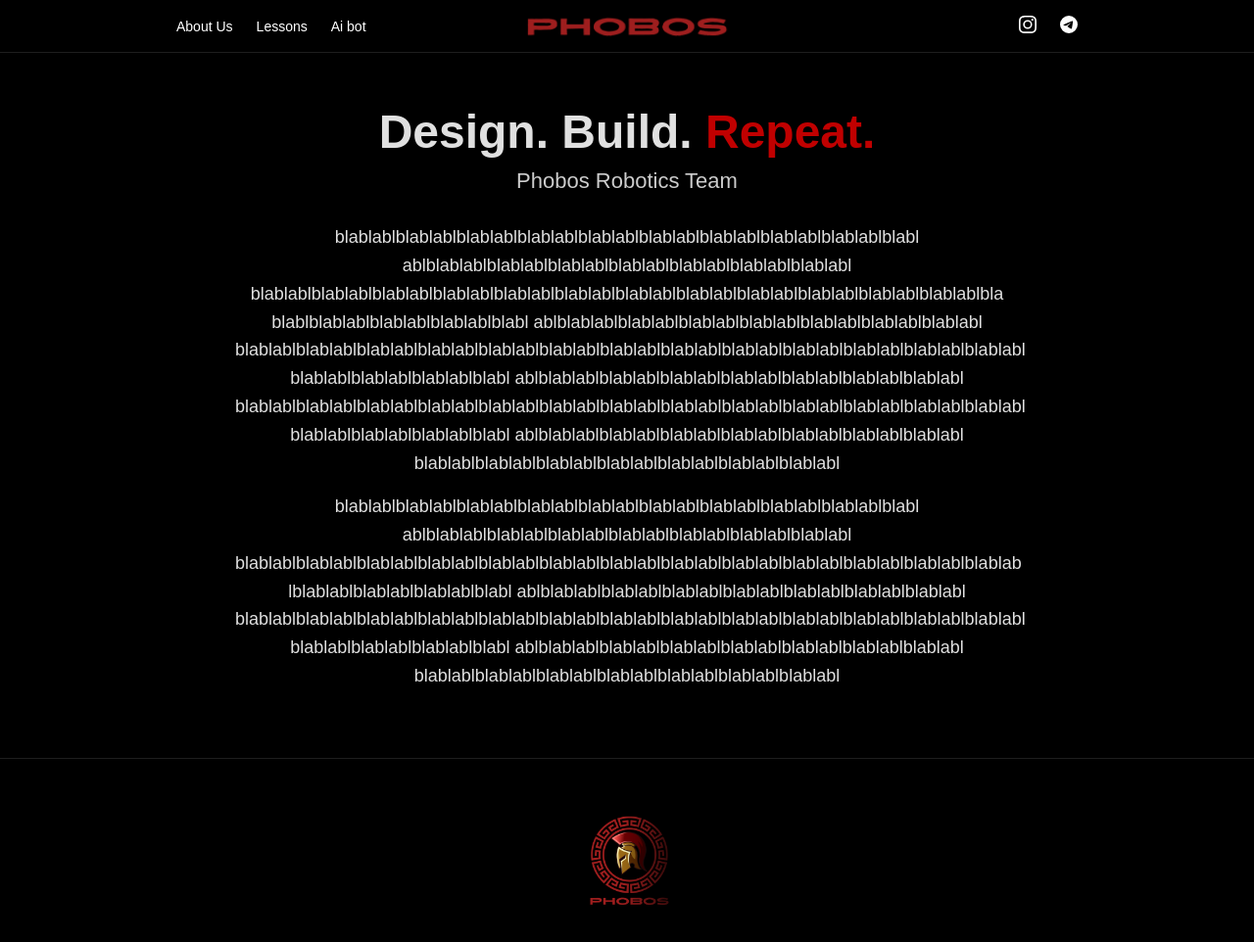
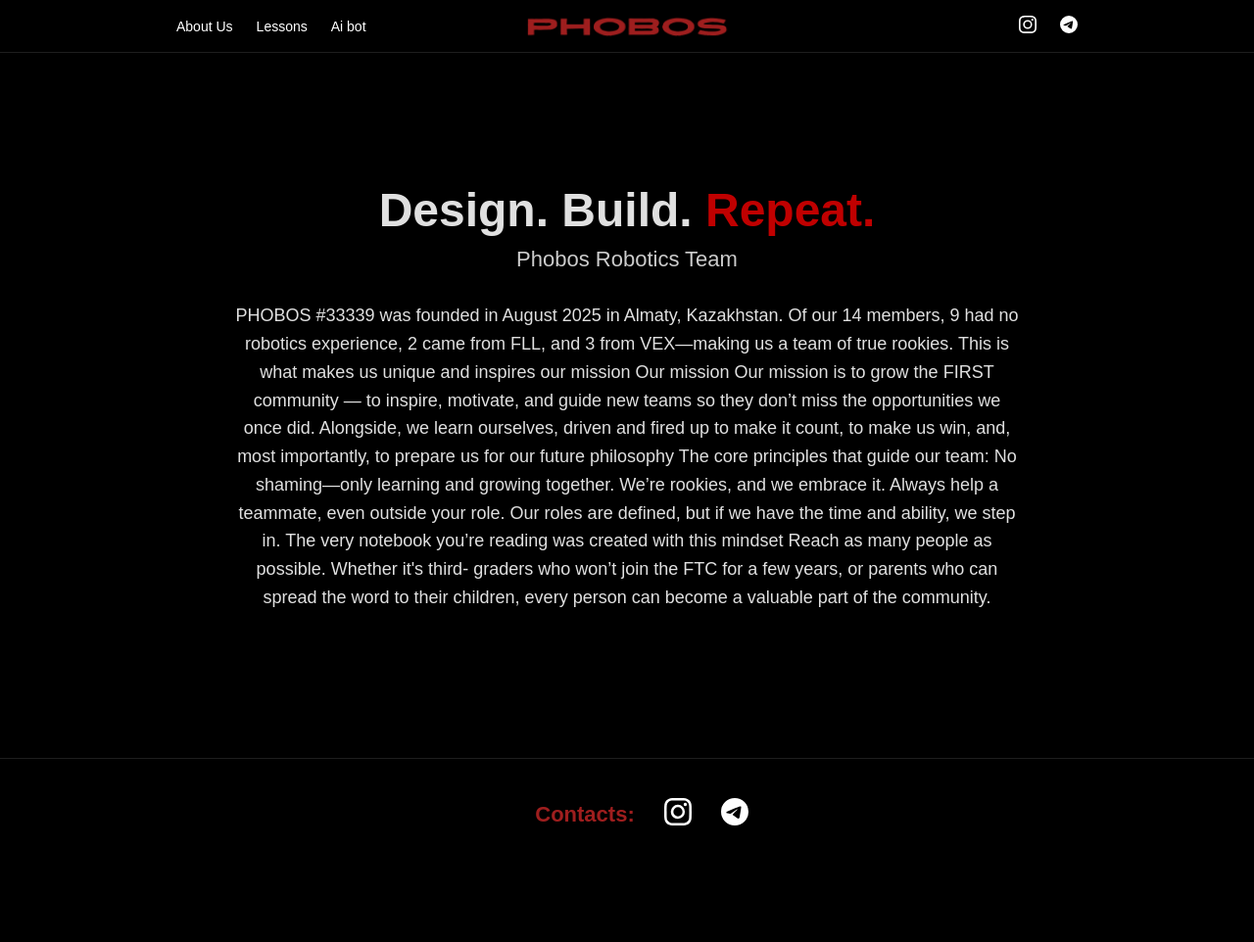
Before and after one commit to AlikhanTryBeProgrammer/PhobosWeb, a plain HTML site: page about.html in a window 1280 px wide. Shown: the whole page at 98% size. After the commit the page ends 912 px from the top, so only its background shows below. Drawn offline with Linux system fonts and the light colour scheme.

Commit message:
Initial commit

```diff
--- a/about.html
+++ b/about.html
@@ -18,12 +18,12 @@
         <img src="phobos.png" alt="logo" id="logo">
     </a>
         <div>
-            <a href="https://www.instagram.com/ftc_phobos?utm_source=ig_web_button_share_sheet&igsh=ZDNlZDc0MzIxNw==">
+            <a href="https://www.instagram.com/ftc_phobos?utm_source=ig_web_button_share_sheet&igsh=ZDNlZDc0MzIxNw==" target="_blank">
                 <svg xmlns="http://www.w3.org/2000/svg" width="16" height="16" fill="currentColor" class="bi bi-instagram" viewBox="0 0 16 16">
                     <path d="M8 0C5.829 0 5.556.01 4.703.048 3.85.088 3.269.222 2.76.42a3.9 3.9 0 0 0-1.417.923A3.9 3.9 0 0 0 .42 2.76C.222 3.268.087 3.85.048 4.7.01 5.555 0 5.827 0 8.001c0 2.172.01 2.444.048 3.297.04.852.174 1.433.372 1.942.205.526.478.972.923 1.417.444.445.89.719 1.416.923.51.198 1.09.333 1.942.372C5.555 15.99 5.827 16 8 16s2.444-.01 3.298-.048c.851-.04 1.434-.174 1.943-.372a3.9 3.9 0 0 0 1.416-.923c.445-.445.718-.891.923-1.417.197-.509.332-1.09.372-1.942C15.99 10.445 16 10.173 16 8s-.01-2.445-.048-3.299c-.04-.851-.175-1.433-.372-1.941a3.9 3.9 0 0 0-.923-1.417A3.9 3.9 0 0 0 13.24.42c-.51-.198-1.092-.333-1.943-.372C10.443.01 10.172 0 7.998 0zm-.717 1.442h.718c2.136 0 2.389.007 3.232.046.78.035 1.204.166 1.486.275.373.145.64.319.92.599s.453.546.598.92c.11.281.24.705.275 1.485.039.843.047 1.096.047 3.231s-.008 2.389-.047 3.232c-.035.78-.166 1.203-.275 1.485a2.5 2.5 0 0 1-.599.919c-.28.28-.546.453-.92.598-.28.11-.704.24-1.485.276-.843.038-1.096.047-3.232.047s-2.39-.009-3.233-.047c-.78-.036-1.203-.166-1.485-.276a2.5 2.5 0 0 1-.92-.598 2.5 2.5 0 0 1-.6-.92c-.109-.281-.24-.705-.275-1.485-.038-.843-.046-1.096-.046-3.233s.008-2.388.046-3.231c.036-.78.166-1.204.276-1.486.145-.373.319-.64.599-.92s.546-.453.92-.598c.282-.11.705-.24 1.485-.276.738-.034 1.024-.044 2.515-.045zm4.988 1.328a.96.96 0 1 0 0 1.92.96.96 0 0 0 0-1.92m-4.27 1.122a4.109 4.109 0 1 0 0 8.217 4.109 4.109 0 0 0 0-8.217m0 1.441a2.667 2.667 0 1 1 0 5.334 2.667 2.667 0 0 1 0-5.334"/>
                 </svg>
             </a>
-            <a href="https://l.instagram.com/?u=https%3A%2F%2Ft.me%2F%2BezFvV44P-K4zNTQy%3Futm_source%3Dig%26utm_medium%3Dsocial%26utm_content%3Dlink_in_bio%26fbclid%3DPAZXh0bgNhZW0CMTEAc3J0YwZhcHBfaWQMMjU2MjgxMDQwNTU4AAGnV-7JKkkQnu58Hg0kOstEyPwCD5aA5HpXF4DBC0WM3NCh8iFZKRjvnjfnPOM_aem_sBzlF9J-dfN0VfNbrCnaig&e=AT02SM1Hnh73CULtVJgi2PknmcRmafHYNRQkY95WUWsWC2oSlkBPJCwNLu0lpOE4Kob-N-WlVLij-1FWW3UAP19glD3PGMikjoBARI51WQ">
+            <a href="https://t.me/ftc_Kazakhstan" target="_blank">
                 <svg xmlns="http://www.w3.org/2000/svg" width="16" height="16" fill="currentColor" class="bi bi-telegram" viewBox="0 0 16 16">
                     <path d="M16 8A8 8 0 1 1 0 8a8 8 0 0 1 16 0M8.287 5.906q-1.168.486-4.666 2.01-.567.225-.595.442c-.03.243.275.339.69.47l.175.055c.408.133.958.288 1.243.294q.39.01.868-.32 3.269-2.206 3.374-2.23c.05-.012.12-.026.166.016s.042.12.037.141c-.03.129-1.227 1.241-1.846 1.817-.193.18-.33.307-.358.336a8 8 0 0 1-.188.186c-.38.366-.664.64.015 1.088.327.216.589.393.85.571.284.194.568.387.936.629q.14.092.27.187c.331.236.63.448.997.414.214-.02.435-.22.547-.82.265-1.417.786-4.486.906-5.751a1.4 1.4 0 0 0-.013-.315.34.34 0 0 0-.114-.217.53.53 0 0 0-.31-.093c-.3.005-.763.166-2.984 1.09"/>
                 </svg>
@@ -34,34 +34,41 @@
     <main class="hero">
         <h1>Design. Build. <span class="highlight">Repeat.</span></h1>
         <h2>Phobos Robotics Team</h2>
-        <p>blablablblablablblablablblablablblablablblablablblablablblablablblablablblabl
-            ablblablablblablablblablablblablablblablablblablablblablabl
-            blablablblablablblablablblablablblablablblablablblablablblablablblablablblablablblablablblablablbla
-            blablblablablblablablblablablblabl
-            ablblablablblablablblablablblablablblablablblablablblablabl
-            blablablblablablblablablblablablblablablblablablblablablblablablblablablblablablblablablblablablblablabl
-            blablablblablablblablablblabl
-            ablblablablblablablblablablblablablblablablblablablblablabl
-            blablablblablablblablablblablablblablablblablablblablablblablablblablablblablablblablablblablablblablabl
-            blablablblablablblablablblabl
-            ablblablablblablablblablablblablablblablablblablablblablabl
-            blablablblablablblablablblablablblablablblablablblablabl
+        <p>
+            PHOBOS #33339 was founded in August 2025 in Almaty, Kazakhstan. Of our 14 members, 9 had no robotics experience, 2 came from FLL, and 3 from VEX—making us a team of true rookies. This is what makes us unique and inspires our mission
+Our mission Our mission is to grow the FIRST community — to inspire, motivate, and guide new teams so they don’t miss the opportunities we once did.
+Alongside, we learn ourselves, driven and fired up to make it count, to make us win, and, most importantly, to prepare us for our future
+philosophy
+The core principles that guide our team:
+No shaming—only learning and growing together. We’re rookies, and we embrace it.
+Always help a teammate, even outside your role. Our roles are defined, but if we have the time and ability, we step in. The very notebook you’re reading was created with this mindset
+Reach as many
+people as possible.
+Whether it's third-
+graders who won’t
+join the FTC for a few years, or parents who can spread the word to their children, every person can become a valuable part of the community.
         </p>
-        <p>blablablblablablblablablblablablblablablblablablblablablblablablblablablblabl
-            ablblablablblablablblablablblablablblablablblablablblablabl
-            blablablblablablblablablblablablblablablblablablblablablblablablblablablblablablblablablblablablblablab
-            lblablablblablablblablablblabl
-            ablblablablblablablblablablblablablblablablblablablblablabl
-            blablablblablablblablablblablablblablablblablablblablablblablablblablablblablablblablablblablablblablabl
-            blablablblablablblablablblabl
-            ablblablablblablablblablablblablablblablablblablablblablabl
-            blablablblablablblablablblablablblablablblablablblablabl</p>
+
     </main>
 
 
 
     <footer>
-        <img src="logo.png" alt="logo">
+        <h3 class="footer-title">Contacts:</h3>
+
+        <div class="footer-socials">
+            <a href="https://www.instagram.com/ftc_phobos" target="_blank">
+                <svg xmlns="http://www.w3.org/2000/svg" width="16" height="16" fill="currentColor" class="bi bi-instagram" viewBox="0 0 16 16">
+                    <path d="M8 0C5.829 0 5.556.01 4.703.048 3.85.088 3.269.222 2.76.42a3.9 3.9 0 0 0-1.417.923A3.9 3.9 0 0 0 .42 2.76C.222 3.268.087 3.85.048 4.7.01 5.555 0 5.827 0 8.001c0 2.172.01 2.444.048 3.297.04.852.174 1.433.372 1.942.205.526.478.972.923 1.417.444.445.89.719 1.416.923.51.198 1.09.333 1.942.372C5.555 15.99 5.827 16 8 16s2.444-.01 3.298-.048c.851-.04 1.434-.174 1.943-.372a3.9 3.9 0 0 0 1.416-.923c.445-.445.718-.891.923-1.417.197-.509.332-1.09.372-1.942C15.99 10.445 16 10.173 16 8s-.01-2.445-.048-3.299c-.04-.851-.175-1.433-.372-1.941a3.9 3.9 0 0 0-.923-1.417A3.9 3.9 0 0 0 13.24.42c-.51-.198-1.092-.333-1.943-.372C10.443.01 10.172 0 7.998 0zm-.717 1.442h.718c2.136 0 2.389.007 3.232.046.78.035 1.204.166 1.486.275.373.145.64.319.92.599s.453.546.598.92c.11.281.24.705.275 1.485.039.843.047 1.096.047 3.231s-.008 2.389-.047 3.232c-.035.78-.166 1.203-.275 1.485a2.5 2.5 0 0 1-.599.919c-.28.28-.546.453-.92.598-.28.11-.704.24-1.485.276-.843.038-1.096.047-3.232.047s-2.39-.009-3.233-.047c-.78-.036-1.203-.166-1.485-.276a2.5 2.5 0 0 1-.92-.598 2.5 2.5 0 0 1-.6-.92c-.109-.281-.24-.705-.275-1.485-.038-.843-.046-1.096-.046-3.233s.008-2.388.046-3.231c.036-.78.166-1.204.276-1.486.145-.373.319-.64.599-.92s.546-.453.92-.598c.282-.11.705-.24 1.485-.276.738-.034 1.024-.044 2.515-.045zm4.988 1.328a.96.96 0 1 0 0 1.92.96.96 0 0 0 0-1.92m-4.27 1.122a4.109 4.109 0 1 0 0 8.217 4.109 4.109 0 0 0 0-8.217m0 1.441a2.667 2.667 0 1 1 0 5.334 2.667 2.667 0 0 1 0-5.334"/>
+                </svg>
+            </a>
+
+            <a href="https://t.me/ezFvV44P-K4zNTQy" target="_blank">
+                <svg xmlns="http://www.w3.org/2000/svg" width="16" height="16" fill="currentColor" class="bi bi-telegram" viewBox="0 0 16 16">
+                    <path d="M16 8A8 8 0 1 1 0 8a8 8 0 0 1 16 0M8.287 5.906q-1.168.486-4.666 2.01-.567.225-.595.442c-.03.243.275.339.69.47l.175.055c.408.133.958.288 1.243.294q.39.01.868-.32 3.269-2.206 3.374-2.23c.05-.012.12-.026.166.016s.042.12.037.141c-.03.129-1.227 1.241-1.846 1.817-.193.18-.33.307-.358.336a8 8 0 0 1-.188.186c-.38.366-.664.64.015 1.088.327.216.589.393.85.571.284.194.568.387.936.629q.14.092.27.187c.331.236.63.448.997.414.214-.02.435-.22.547-.82.265-1.417.786-4.486.906-5.751a1.4 1.4 0 0 0-.013-.315.34.34 0 0 0-.114-.217.53.53 0 0 0-.31-.093c-.3.005-.763.166-2.984 1.09"/>
+                </svg>
+            </a>
+        </div>
     </footer>
 
     </body>
--- a/css/style.css
+++ b/css/style.css
@@ -2,8 +2,12 @@
     margin: 0;
     padding: 0;
     font-family: "Poppins", sans-serif;
+}
+
+body {
     background-color: #000;
 }
+
 
 header {
     display: flex;
@@ -194,3 +198,78 @@
     max-width: 800px;
     margin-bottom: 16px;
 }
+
+.footer {
+    background-color: #000;
+    border-top: 1px solid #1e1e1e;
+    padding: 50px 20px;
+    text-align: center;
+}
+
+.footer-title {
+    color: #9e1e1e;
+    font-size: 22px;
+    margin-bottom: 20px;
+}
+
+.footer-socials {
+    display: flex;
+    justify-content: center;
+    gap: 30px;
+    margin-bottom: 25px;
+    margin-left: 30px;
+}
+
+.footer-socials svg {
+    width: 28px;
+    height: 28px;
+    fill: white;
+    transition: transform 0.2s ease, fill 0.2s ease;
+}
+
+.footer-socials a:hover svg {
+    transform: scale(1.2);
+    fill: #9e1e1e;
+}
+
+.footer-logo {
+    width: 110px;
+    margin: 15px auto;
+    display: block;
+}
+
+.footer-copy {
+    color: #777;
+    font-size: 14px;
+}
+
+.footer {
+    display: flex;
+    flex-direction: column;
+    align-items: center;
+    gap: 60px; /* 🔥 расстояние МЕЖДУ блоками */
+    padding: 70px 20px;
+    background-color: #000;
+    border-top: 1px solid #1e1e1e;
+}
+
+/* Контакты */
+.footer-contacts {
+    display: flex;
+    flex-direction: column;
+    align-items: center;
+    gap: 25px;
+}
+
+/* Низ футера */
+.footer-bottom {
+    display: flex;
+    flex-direction: column;
+    align-items: center;
+    gap: 12px;
+}
+
+.footer-title {
+    margin-left: 30px;
+    margin-bottom: 24px;
+}
```
Also changed, not shown: index.html (+12 -12 lines).
